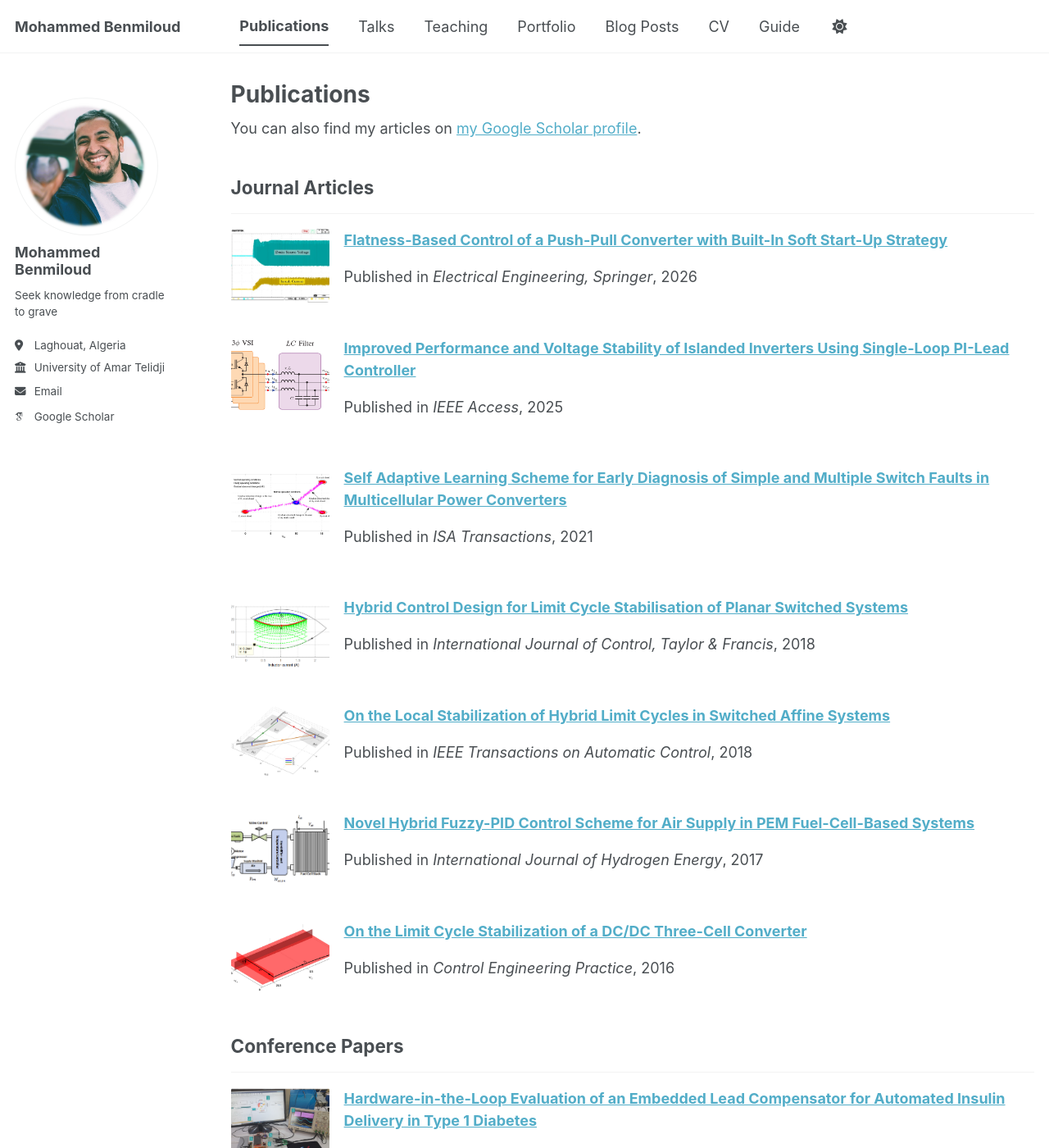
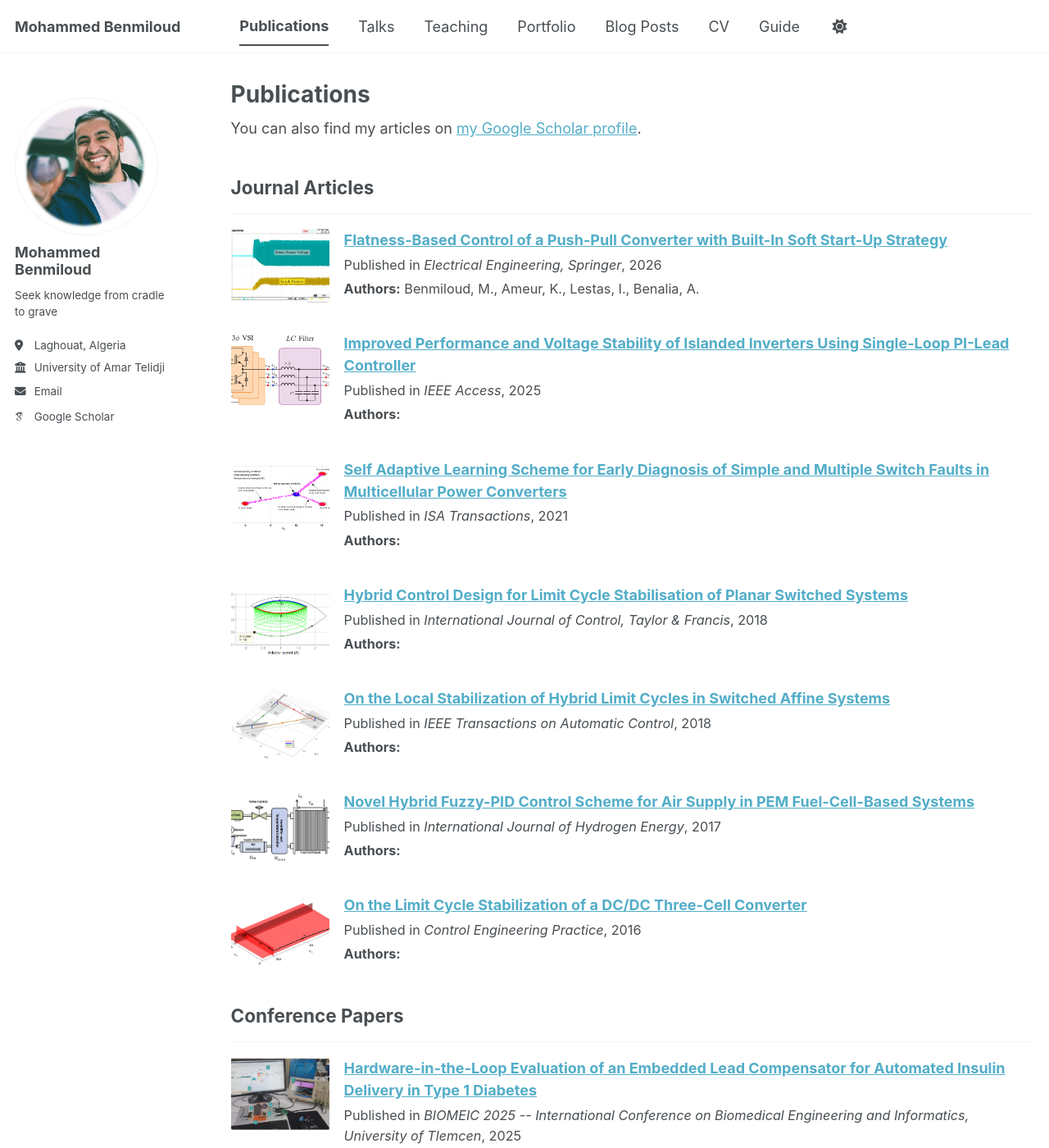
Before and after one commit to medbenmiloud/medbenmiloud.github.io, a Jekyll site: the page built from _pages/publications.html, in a window 1280 px wide and 1400 px high. Shown: the whole window at 82% size. Built offline with Jekyll 4.4.1, drawn with Linux system fonts in a browser that asks for light colours; some web fonts are replaced; a script bundle is joined from its source files by our own code; library files that are not in the unit come from our copies; some of the changed text lies outside the part shown.

Commit message:
Update publications.html

```diff
--- a/_pages/publications.html
+++ b/_pages/publications.html
@@ -25,6 +25,11 @@ author_profile: true
   flex: 1;
   min-width: 0;
 }
+
+.pub-item .pub-text p {
+  margin: 0.3em 0;
+  font-size: 0.9em;
+}
 </style>
 
 {% if site.author.googlescholar %}
@@ -44,9 +49,13 @@ author_profile: true
             <img src="/images/{{ post.header.teaser }}" alt="{{ post.title }}">
           {% endif %}
           <div class="pub-text">
-            <a href="{{ post.paperurl }}" target="_blank"><strong>{{ post.title }}</strong></a>
+            <a href="{% if post.paperurl %}{{ post.paperurl }}{% else %}{{ post.url }}{% endif %}" target="_blank">
+              <strong>{{ post.title }}</strong>
+            </a>
             <p>Published in <i>{{ post.venue }}</i>, {{ post.date | date: "%Y" }}</p>
-            <p>{{ post.content | strip_html | truncatewords: 20 }}</p>
+            {% if post.excerpt %}
+              <p><strong>Authors:</strong> {{ post.excerpt }}</p>
+            {% endif %}
           </div>
         </div>
       {% endfor %}
```
